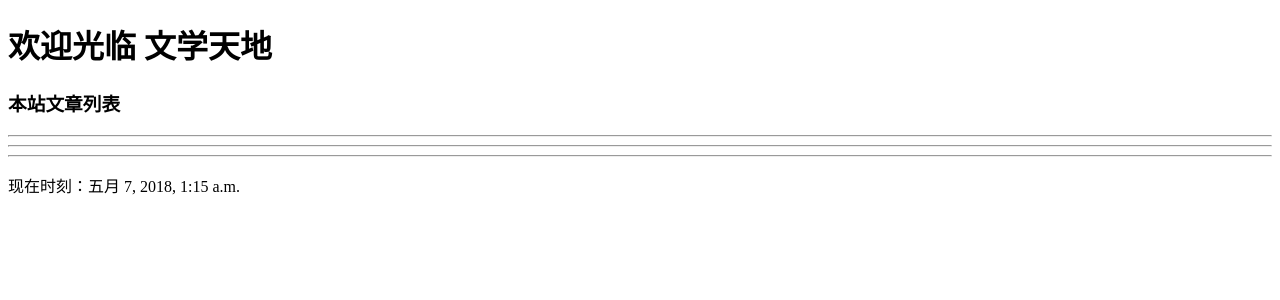
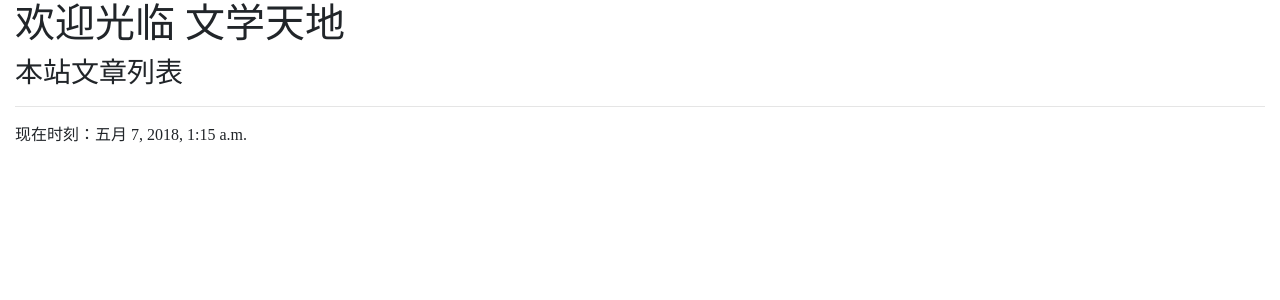
Before and after one commit to zhaopaniOS/P2Django, a Django app: page / in a window 1280 px wide. Shown: the top 300 px of the page. Run offline with Django 3.2, Linux system fonts and the light colour scheme; data that the repository does not hold is empty; some libraries are stand-ins or nearby versions.

Commit message:
add bootstrap to base.html

```diff
--- a/myweb/templates/base.html
+++ b/myweb/templates/base.html
@@ -2,17 +2,37 @@
 <!DOCTYPE html>
 <html>
 <head>
-    <meta charset="UTF-8">
+    <!-- Required meta tags -->
+    <meta charset="utf-8">
+    <meta name="viewport" content="width=device-width, initial-scale=1, shrink-to-fit=no">
+
+    <!-- Bootstrap CSS -->
+    <link rel="stylesheet" href="https://stackpath.bootstrapcdn.com/bootstrap/4.1.1/css/bootstrap.min.css" integrity="sha384-WskhaSGFgHYWDcbwN70/dfYBj47jz9qbsMId/iRN3ewGhXQFZCSftd1LZCfmhktB" crossorigin="anonymous">
+
     <title>
         {% block title %} {% endblock %}
     </title>
+
+    <!-- Optional JavaScript -->
+    <!-- jQuery first, then Popper.js, then Bootstrap JS -->
+    <script src="https://code.jquery.com/jquery-3.3.1.slim.min.js" integrity="sha384-q8i/X+965DzO0rT7abK41JStQIAqVgRVzpbzo5smXKp4YfRvH+8abtTE1Pi6jizo" crossorigin="anonymous"></script>
+    <script src="https://cdnjs.cloudflare.com/ajax/libs/popper.js/1.14.3/umd/popper.min.js" integrity="sha384-ZMP7rVo3mIykV+2+9J3UJ46jBk0WLaUAdn689aCwoqbBJiSnjAK/l8WvCWPIPm49" crossorigin="anonymous"></script>
+    <script src="https://stackpath.bootstrapcdn.com/bootstrap/4.1.1/js/bootstrap.min.js" integrity="sha384-smHYKdLADwkXOn1EmN1qk/HfnUcbVRZyYmZ4qpPea6sjB/pTJ0euyQp0Mk8ck+5T" crossorigin="anonymous"></script>
 </head>
 <body>
-    {% include 'header.html' %}
-    {% block headmessage %} {% endblock %}
-    <hr>
-    {% block content %} {% endblock %}
-    <hr>
-    {% include 'footer.html' %}
+    <div class="container-fluid">
+        {% include 'header.html' %}
+        <div class="panel panel-default">
+            <div class="panel-heading">
+                {% block headmessage %} {% endblock %}
+            </div>
+            <div class="panel-body">
+                {% block content %} {% endblock %}
+            </div>
+            <div class="panel-footer">
+                {% include 'footer.html' %}
+            </div>
+        </div>
+    </div>
 </body>
 </html>
```
